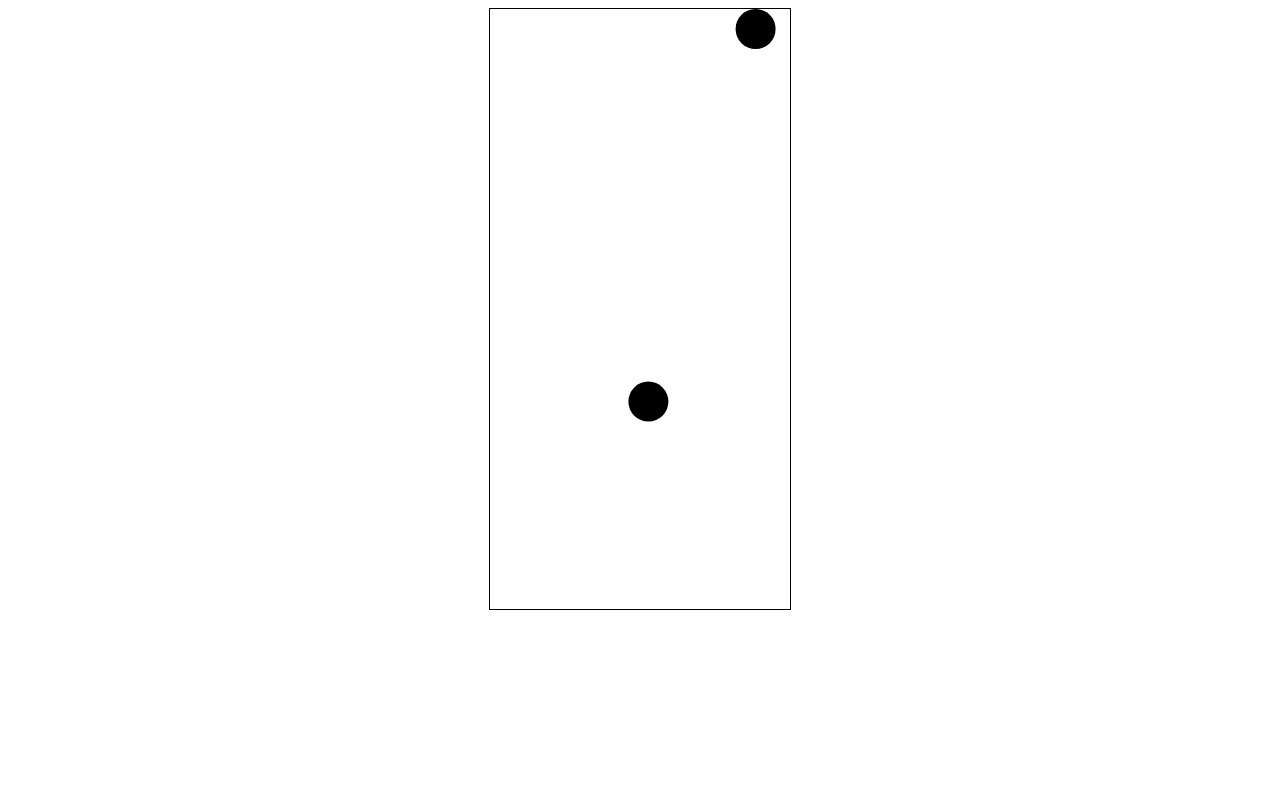
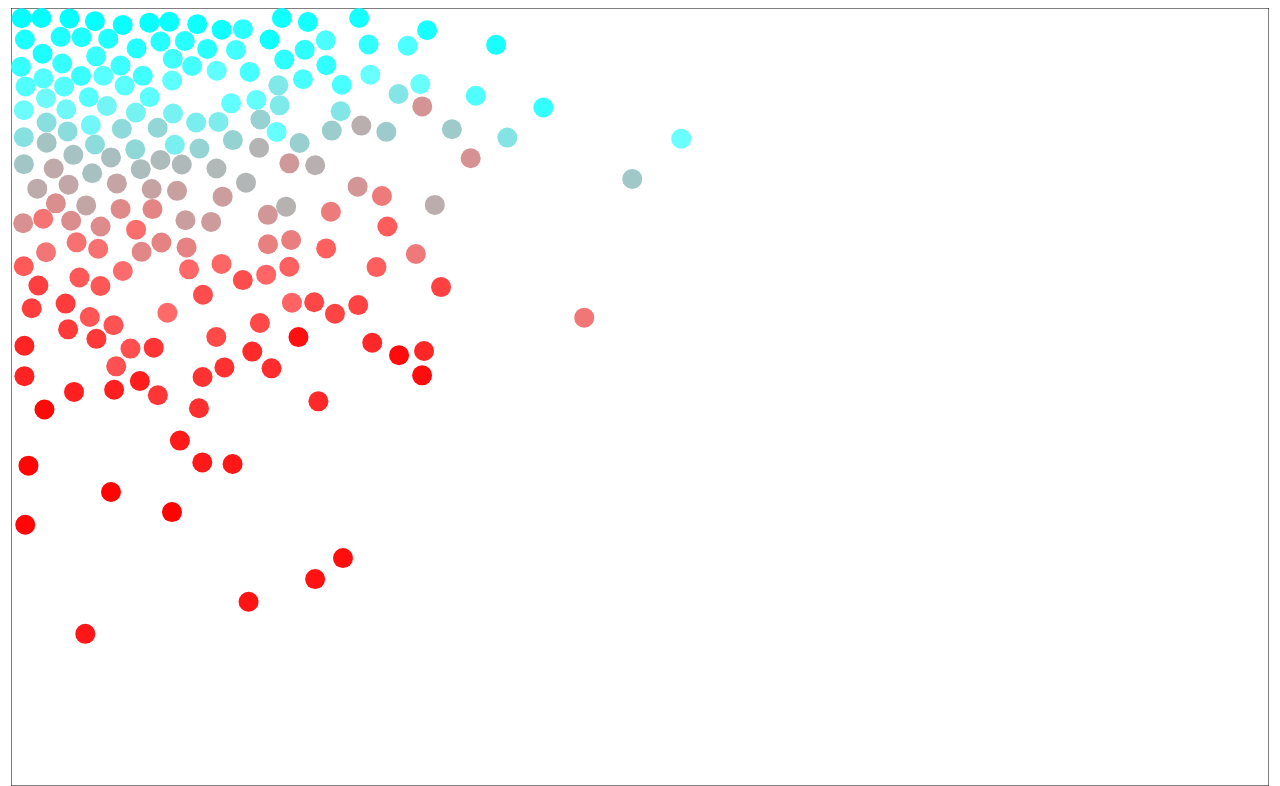
Before and after one commit to OilyPotato819/Chemistry-Project, a plain HTML site: page index.html in a window 1280 px wide. Drawn offline with Linux system fonts and the light colour scheme; animation ran at ten frames a second.

Commit message:
resizable container

```diff
--- a/script.js
+++ b/script.js
@@ -1,51 +1,56 @@
 let cnv = document.getElementById('canvas');
 let ctx = cnv.getContext('2d');
 
-cnv.width = 300;
-cnv.height = 600;
+cnv.width = window.innerWidth - 22;
+cnv.height = window.innerHeight - 22;
 
 class Atom {
-  constructor(x, y, vx, vy, r, mass, color) {
+  constructor(x, y, r, speed, mass, color) {
     this.x = x;
     this.y = y;
-    this.vx = vx;
-    this.vy = vy;
+    this.vx = Math.random() * speed * 2 - speed;
+    this.vy = Math.random() * speed * 2 - speed;
     this.r = r;
     this.mass = mass;
     this.color = color;
   }
 
   update() {
-    for (const atom of atoms) {
-      if (atom === this) continue;
-      const angle = calcAngle(this, atom);
-      const dist = calcDist(this, atom);
-      const force = LJForce(dist, 10, 100);
-      const components = decomposeForce(angle, force);
-
-      //this.vx += components.x / this.mass;
-      //this.vy += components.y / this.mass;
-
-      if (dist < this.r + atom.r) resolveCollision(this, atom, angle, dist);
-    }
-
     this.x += this.vx;
     this.y += this.vy;
 
-    if (this.x + this.r > cnv.width) {
-      this.x = cnv.width - this.r;
-      this.vx *= -1;
-    } else if (this.x - this.r < 0) {
-      this.x = this.r;
-      this.vx *= -1;
+    for (const atom of atoms) {
+      if (atom === this) continue;
+
+      const angle = calcAngle(this, atom);
+      let dist = calcDist(this, atom);
+
+      if (dist < this.r + atom.r) {
+        resolveCollision(this, atom, angle, dist);
+        dist = this.r + atom.r;
+      }
+
+      const force = LJForce(dist, 0.5, 22);
+      const components = decomposeForce(angle, force);
+
+      this.vx += components.x / this.mass;
+      this.vy += components.y / this.mass;
     }
 
-    if (this.y + this.r > cnv.height) {
-      this.y = cnv.height - this.r;
-      this.vy *= -1;
-    } else if (this.y - this.r < 0) {
-      this.y = this.r;
-      this.vy *= -1;
+    if (this.x - this.r < container.pos[0]) {
+      this.x = container.pos[0] + this.r;
+      this.vx = Math.abs(this.vx) + container.velocity[0];
+    } else if (this.x + this.r > container.pos[1]) {
+      this.x = container.pos[1] - this.r;
+      this.vx = -Math.abs(this.vx) + container.velocity[1];
+    }
+
+    if (this.y - this.r < container.pos[2]) {
+      this.y = container.pos[2] + this.r;
+      this.vy = Math.abs(this.vy) + container.velocity[2];
+    } else if (this.y + this.r > container.pos[3]) {
+      this.y = container.pos[3] - this.r;
+      this.vy = -Math.abs(this.vy) + container.velocity[3];
     }
   }
 
@@ -57,14 +62,84 @@ class Atom {
   }
 }
 
-let atom1 = new Atom(90, 100, 5, 5, 20, 1, "black");
-let atom2 = new Atom(100, 300, 5, -5, 20, 1, "black");
+class Mouse {
+  constructor() {
+    this.x = 0;
+    this.y = 0;
+    this.state = 'up';
+  }
 
-let atoms = [atom1, atom2];
+  update(event) {
+    const rect = canvas.getBoundingClientRect();
+    this.x = event.clientX - rect.left;
+    this.y = event.clientY - rect.top;
+  }
+}
 
-//for (let n = 0; n < 3; n++) {
-//  atoms.push(new Atom((n % 5) * 150 + 20, Math.floor(n) * 150 + 20, 20, 1, `hsl(${n * 50}, 50, 50)`));
-//}
+class Container {
+  constructor(pos) {
+    this.pos = pos;
+    this.velocity = [0, 0, 0, 0];
+    this.drag = [null, null];
+    this.clickDist = 10;
+  }
+
+  update() {
+    if (mouse.state === 'up') {
+      this.drag = [null, null];
+      return;
+    }
+
+    if (this.drag[0] != null) {
+      const index = this.drag[0];
+      this.velocity[index] = mouse.x - this.pos[index];
+      this.pos[index] = mouse.x;
+    }
+
+    if (this.drag[1] != null) {
+      const index = this.drag[1];
+      this.velocity[index] = mouse.y - this.pos[index];
+      this.pos[index] = mouse.y;
+    }
+
+    if (mouse.state != 'click') return;
+
+    for (let i = 0; i < this.pos.length; i++) {
+      const mousePos = i < 2 ? mouse.x : mouse.y;
+      const dist = Math.abs(mousePos - this.pos[i]);
+      if (dist > this.clickDist) continue;
+      this.drag[Math.floor(i / 2)] = i;
+    }
+  }
+
+  draw() {
+    ctx.strokeStyle = 'black';
+    ctx.strokeRect(this.pos[0], this.pos[2], this.pos[1] - this.pos[0], this.pos[3] - this.pos[2]);
+  }
+}
+
+let atoms = [];
+let mouse = new Mouse();
+let container = new Container([0, cnv.width, 0, cnv.height]);
+
+const atomNum = 200;
+for (let n = 0; n < atomNum; n++) {
+  const colorStep = 360 / atomNum;
+  const color = `rgb(${n * colorStep}, ${360 - n * colorStep}, ${360 - n * colorStep})`;
+  atoms.push(new Atom((n % 15) * 20 + 20, Math.floor(n / 15) * 20 + 20, 10, 1, 1, color));
+}
+
+document.addEventListener('mousemove', (event) => {
+  mouse.update(event);
+});
+
+document.addEventListener('mousedown', () => {
+  mouse.state = 'click';
+});
+
+document.addEventListener('mouseup', () => {
+  mouse.state = 'up';
+});
 
 function resolveCollision(obj1, obj2, angle, dist) {
   const m1 = obj1.mass;
@@ -84,27 +159,25 @@ function resolveCollision(obj1, obj2, angle, dist) {
 }
 
 function collisionVelocities(m1, m2, x1, x2, v1, v2) {
+  const C = 0.8;
+
   let diffX = [x1[0] - x2[0], x1[1] - x2[1]];
   let diffV = [v1[0] - v2[0], v1[1] - v2[1]];
 
   let dotProduct = diffV[0] * diffX[0] + diffV[1] * diffX[1];
   let normSquared = diffX[0] ** 2 + diffX[1] ** 2;
-  let scalar = (2 * m2 / (m1 + m2)) * (dotProduct / normSquared);
+  let scalar = ((C * 2 * m2) / (m1 + m2)) * (dotProduct / normSquared);
 
   return [v1[0] - scalar * diffX[0], v1[1] - scalar * diffX[1]];
 }
 
 function separate(obj1, obj2, angle, dist) {
-  let overlap = obj1.r + obj2.r - dist;
-  overlap *= Math.sign(Math.cos(angle));
+  const overlap = dist - (obj1.r + obj2.r);
+  const move_x = overlap * Math.cos(angle);
+  const move_y = overlap * Math.sin(angle);
 
-  const vector = { x: overlap * Math.cos(angle), y: overlap * Math.sin(angle) };
-
-  obj1.x += vector.x;
-  obj1.y += vector.y;
-
-  obj2.x -= vector.x;
-  obj2.y -= vector.y;
+  obj1.x -= move_x;
+  obj1.y -= move_y;
 }
 
 function calcAngle(obj1, obj2) {
@@ -120,19 +193,25 @@ function decomposeForce(angle, magnitude) {
 }
 
 function LJForce(distance, dispersion, size) {
-  if (distance < 100) return 0;
   return 24 * dispersion * ((2 * size ** 12) / distance ** 13 - size ** 6 / distance ** 7);
 }
 
 function draw() {
   ctx.clearRect(0, 0, cnv.width, cnv.height);
 
+  container.update();
+
   for (const atom of atoms) {
     atom.update();
   }
+
+  container.draw();
   for (const atom of atoms) {
     atom.draw();
   }
+
+  if (mouse.state === 'click') mouse.state = 'down';
+
   requestAnimationFrame(draw);
 }
 
--- a/style.css
+++ b/style.css
@@ -1,7 +1,3 @@
 body {
   text-align: center;
 }
-
-canvas {
-  border: 1px solid black;
-}
```
